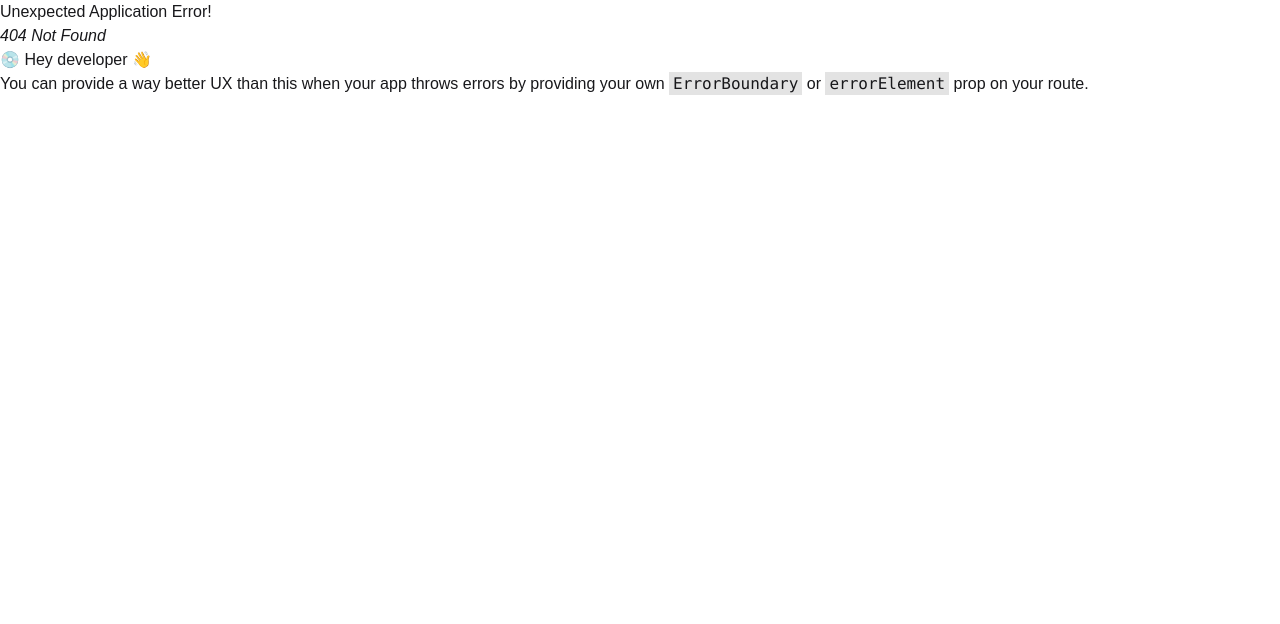
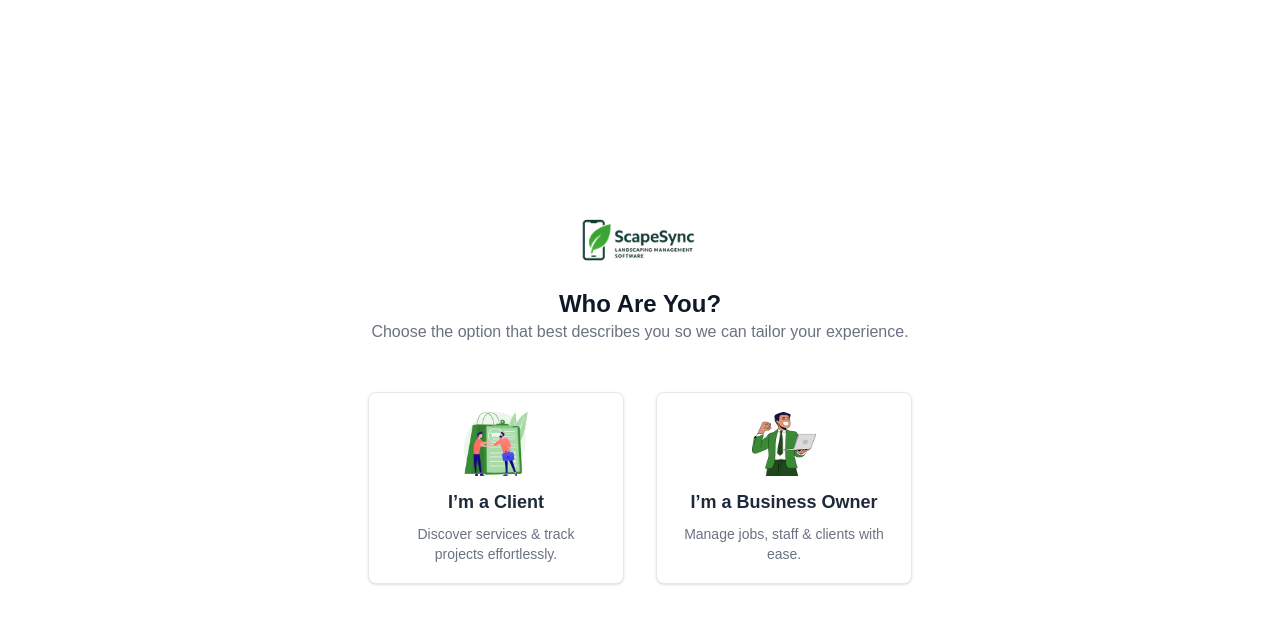
Before and after one commit to ItsMoumita/business-app-task, a React (Vite) app: page /role in a window 1280 px wide. Before the commit this address had no page. Shown: the top 624 px of the page. Built offline with nearby package versions, Linux system fonts and the light colour scheme.

Commit message:
user role setup

```diff
--- a/src/components/Navbar.jsx
+++ b/src/components/Navbar.jsx
@@ -18,7 +18,7 @@ const Navbar = () => {
 
                 {/* Get Started Button */}
 
-                <Link to="/register">
+                <Link to="/role">
                     <UIButton>Get Started</UIButton>
                 </Link>
 
--- /dev/null
+++ b/src/pages/UserRole.jsx
@@ -0,0 +1,71 @@
+"use client";
+import React, { useState } from "react";
+import { useNavigate } from "react-router";
+import logo from "../assets/business-logo.png";
+import clientImg from "../assets/role-client.png";
+import ownerImg from "../assets/role-owner.png";
+import Loader from "../components/Loader";
+
+const UserRole = () => {
+  const navigate = useNavigate();
+  const [selectedRole, setSelectedRole] = useState(null);
+   const [loading, setLoading] = useState(false);
+
+ const handleSelect = (role) => {
+  setSelectedRole(role);
+
+
+  setTimeout(() => {
+    setLoading(true);
+    // Redirect after loader shows
+    setTimeout(() => {
+      navigate("/register", { state: { role } });
+    }, 1500);
+  }, 1500);
+};
+
+   if (loading) return <Loader />;
+  return (
+    <div className="min-h-screen flex flex-col items-center justify-center bg-white px-4">
+      {/* Logo */}
+      <img src={logo} alt="logo" className="h-12 mb-6" />
+
+      {/* Heading */}
+      <h2 className="text-2xl font-bold text-gray-900 text-center">Who Are You?</h2>
+      <p className="text-gray-500 text-center mb-12">
+        Choose the option that best describes you so we can tailor your experience.
+      </p>
+
+      {/* Options */}
+      <div className="flex gap-8">
+        {/* Client Role */}
+        <div
+          onClick={() => handleSelect("client")}
+          className={`cursor-pointer w-64 h-48 border rounded-lg flex flex-col items-center justify-center p-6 shadow-sm transition
+            ${selectedRole === "client" ? "bg-green-100 border-green-500" : "bg-white border-gray-200"}`}
+        >
+          <img src={clientImg} alt="client" className="w-16 h-16 mb-3" />
+          <h3 className="font-semibold text-lg text-gray-800">I’m a Client</h3>
+          <p className="text-sm text-gray-500 text-center mt-2">
+            Discover services & track projects effortlessly.
+          </p>
+        </div>
+
+        {/* Business Owner Role */}
+        <div
+          onClick={() => handleSelect("business_owner")}
+          className={`cursor-pointer w-64 h-48 border rounded-lg flex flex-col items-center justify-center p-6 shadow-sm transition
+            ${selectedRole === "business_owner" ? "bg-green-100 border-green-500" : "bg-white border-gray-200"}`}
+        >
+          <img src={ownerImg} alt="owner" className="w-16 h-16 mb-3" />
+          <h3 className="font-semibold text-lg text-gray-800">I’m a Business Owner</h3>
+          <p className="text-sm text-gray-500 text-center mt-2">
+            Manage jobs, staff & clients with ease.
+          </p>
+        </div>
+      </div>
+    </div>
+  );
+};
+
+export default UserRole;
--- a/src/routes/Routes.jsx
+++ b/src/routes/Routes.jsx
@@ -8,6 +8,7 @@ import ForgotVerifyOtp from "../pages/ForgotVerifyOtp";
 import ResetPassword from "../pages/ResetPassword";
 import ResetSuccess from "../pages/ResetSuccess";
 import ForgotPassword from "../pages/ForgotPassword";
+import UserRole from "../pages/UserRole";
 
 
 export const router = createBrowserRouter([
@@ -47,6 +48,10 @@ export const router = createBrowserRouter([
    {
     path: "/reset-success",
     Component: ResetSuccess
+   },
+   {
+    path: "/role",
+    Component: UserRole
    }
 
 ]);
```
Also changed, not shown: src/assets/role-client.png (added), src/assets/role-owner.png (added).
